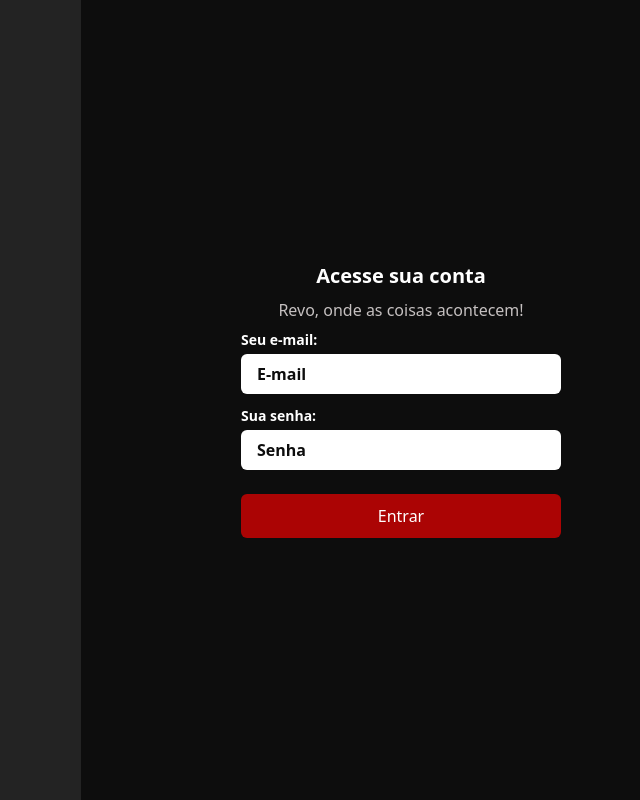
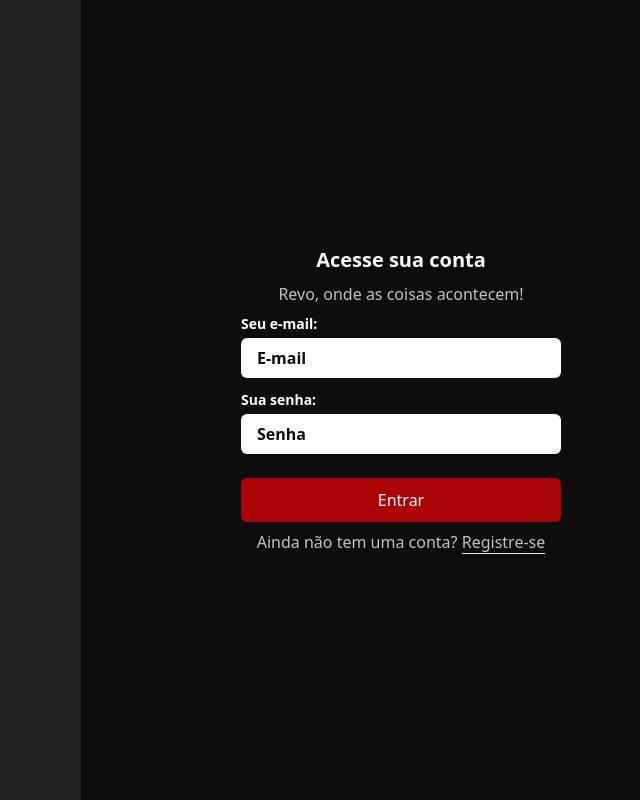
Before and after one commit to mauFade/revo-ui, a Next.js app: page / in a window 1280 px wide. Shown: the whole page, without its empty margins (559-1199 px from the left). Built offline with nearby package versions, Linux system fonts and the light colour scheme.

Commit message:
feat: improve login

```diff
--- a/src/pages/index.tsx
+++ b/src/pages/index.tsx
@@ -23,7 +23,7 @@
           <h3 className="font-light text-themeMetal pb-2">
             Revo, onde as coisas acontecem!
           </h3>
-          <form onSubmit={handleSubmit} className="w-2/4">
+          <form onSubmit={handleSubmit} className="w-2/4 pb-2">
             <label className="flex flex-col pb-3">
               <span className="font-semibold text-sm pb-1">Seu e-mail:</span>
               <input
@@ -53,6 +53,15 @@
               Entrar
             </button>
           </form>
+          <span className="font-light text-themeMetal">
+            Ainda não tem uma conta?{" "}
+            <a
+              href="/register"
+              className="hover:text-white border-b transition-colors"
+            >
+              Registre-se
+            </a>
+          </span>
         </div>
       </div>
     </>
--- /dev/null
+++ b/src/pages/register/index.tsx
@@ -0,0 +1,7 @@
+import { FC } from "react";
+
+const Register: FC = () => {
+  return <h1>AAAAAAAAAAAAAAAAAA</h1>;
+};
+
+export default Register;
```
